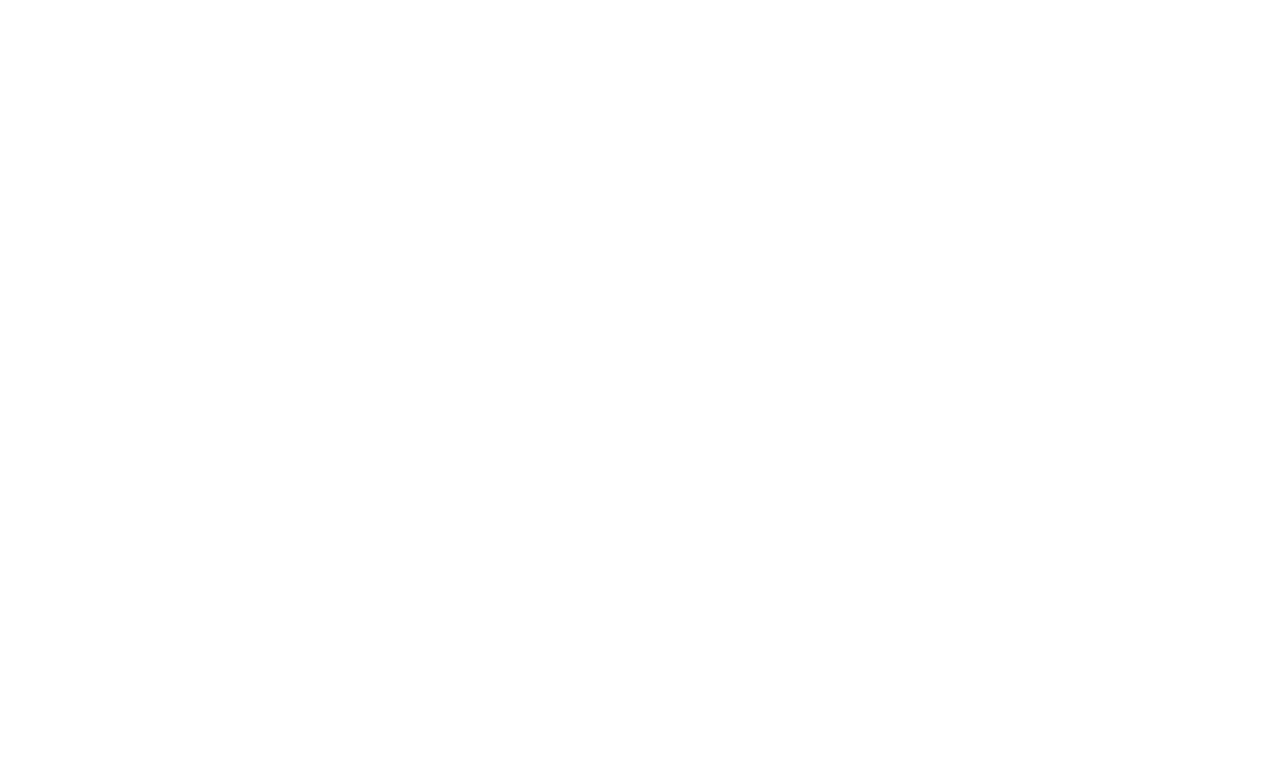
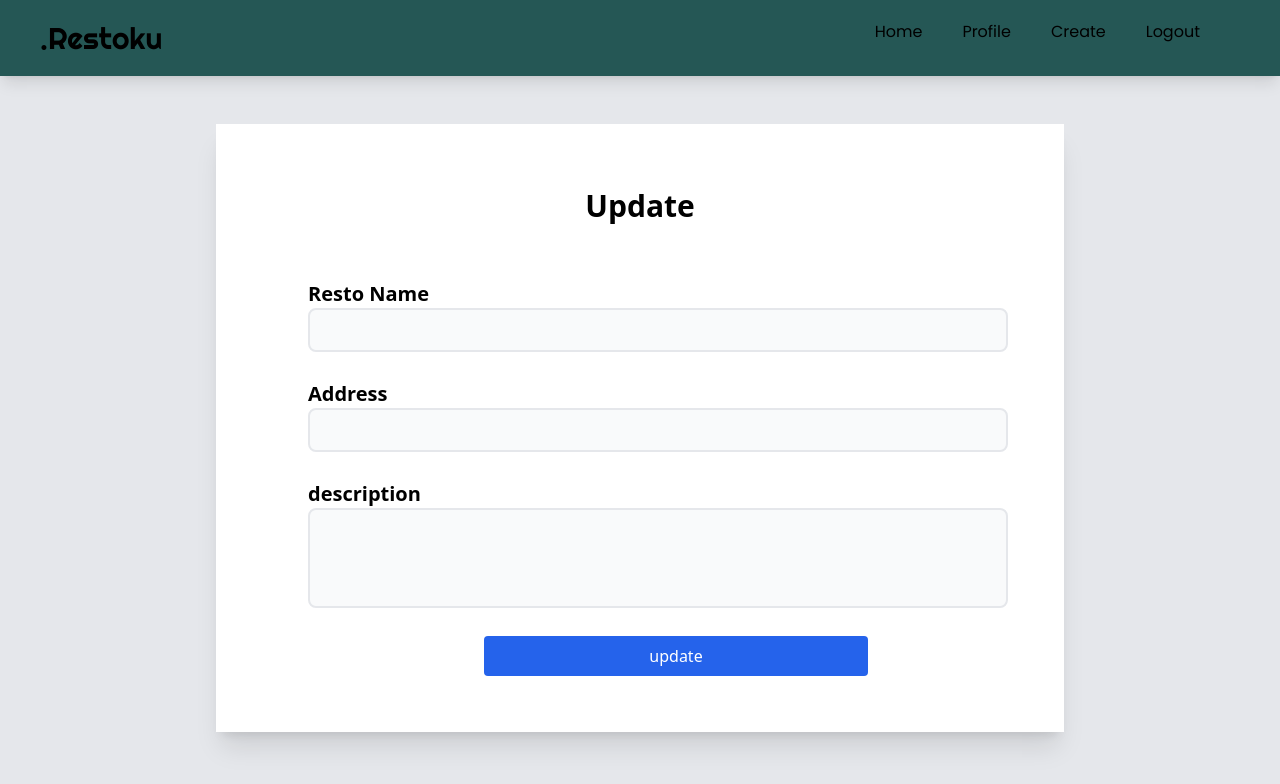
Before and after one commit to digtarifky/review-resto, a Vue app: page /update/1 in a window 1280 px wide. Before the commit this address had no page. Shown: the top 784 px of the page. Built offline with nearby package versions, Linux system fonts and the light colour scheme; no server answers.

Commit message:
feat: edit resto

```diff
--- a/src/router/index.js
+++ b/src/router/index.js
@@ -36,7 +36,7 @@ const router = createRouter({
     },
 
     {
-      path: "/update",
+      path: "/update/:id",
       name: 'update',
       component: () => import("../views/UpdateView.vue"),
     },
--- a/src/views/RestoDetailView.vue
+++ b/src/views/RestoDetailView.vue
@@ -55,7 +55,7 @@ onMounted(() => fetchReviews());
   </button>
     <button class="p-4">
       <RouterLink
-      :to="{ name: 'update' }"
+      :to="{ name: 'update' , params: {id: route.params.id}}"
       class="inline-block p-2 px-6  bg-blue-500 text-white rounded">
       Edit
     </RouterLink>
--- a/src/views/UpdateView.vue
+++ b/src/views/UpdateView.vue
@@ -1,5 +1,26 @@
 <script setup>
 import Navbar from '../components/Navbar.vue';
+import { useRestoRepository  } from '../composables/useRestoRepository';
+import { reactive } from "vue";
+import { useRoute, useRouter } from 'vue-router';
+
+
+const repository = useRestoRepository();
+const route = useRoute();
+const router = useRouter();
+const restos = ({})
+
+const onSubmit = async () => {
+    const id = route.params.id;
+    try {
+        await repository.update(id, restos)
+        router.replace({name: "restos"})
+    } catch (e) {
+        console.log(e);
+    }
+}
+
+
 </script>
 
 <template>
@@ -8,26 +29,21 @@ import Navbar from '../components/Navbar.vue';
             <div class="min-h-screen p-44 pt-12">
                 <div class=" bg-white h-full shadow-xl">
                     <p class="text-center pt-16 font-bold text-3xl">Update</p>
-                    <form action="" class="p-12">
+                    <form :action="route.path" method="post" class="p-12" @submit.prevent="onSubmit">
                         <div class="p-2 ml-9">
                             <div>
                                 <label for="" class="mr-14 font-semibold text-xl">Resto Name</label>
-                                <input type="text"
+                                <input type="text" v-model=restos.name
                                 class=" border-2 bg-gray-50 rounded-lg w-full p-2 outline-none ">
                             </div>
                             <div class="pt-7">
                                 <label for="" class="mr-14 font-semibold text-xl">Address</label>
-                                <input type="text"
-                                class="border-2 bg-gray-50 rounded-lg w-full p-2 outline-none">
-                            </div>
-                            <div class="pt-7">
-                                <label for="" class="mr-14 font-semibold text-xl">Add Resto Photo</label>
-                                <input type="file"
+                                <input type="text" v-model=restos.address
                                 class="border-2 bg-gray-50 rounded-lg w-full p-2 outline-none">
                             </div>
                             <div class="pt-7 pb-7">
                                 <label for="" class="mr-7 font-semibold text-xl">description</label>
-                                <input type="text"
+                                <input type="text" v-model=restos.description
                                 class="border-2 bg-gray-50 rounded-lg w-full p-2 pb-16 outline-none">
                             </div>
                             <button type="submit" class="bg-blue-600 text-white p-2 ml-44 inline-block w-96
```
